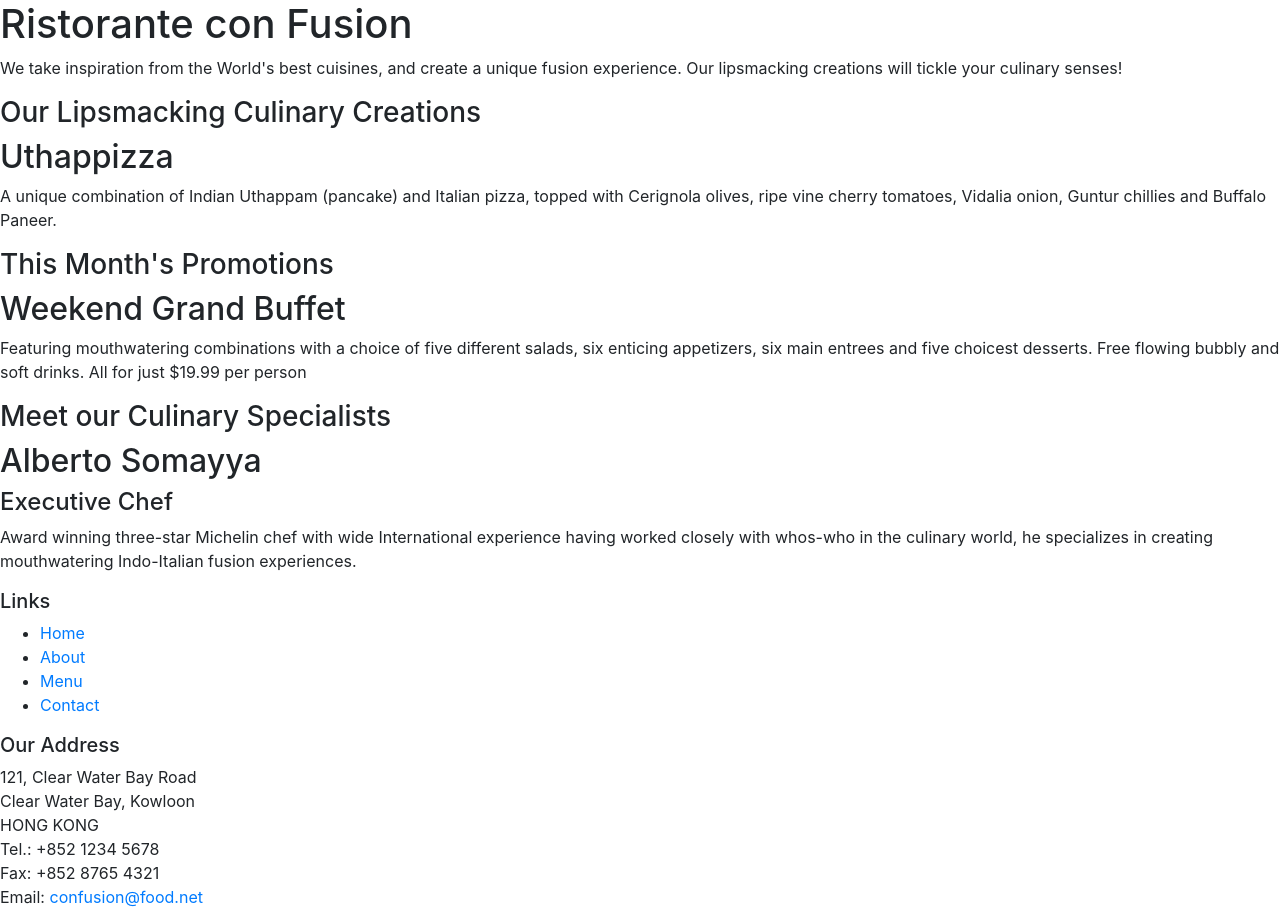
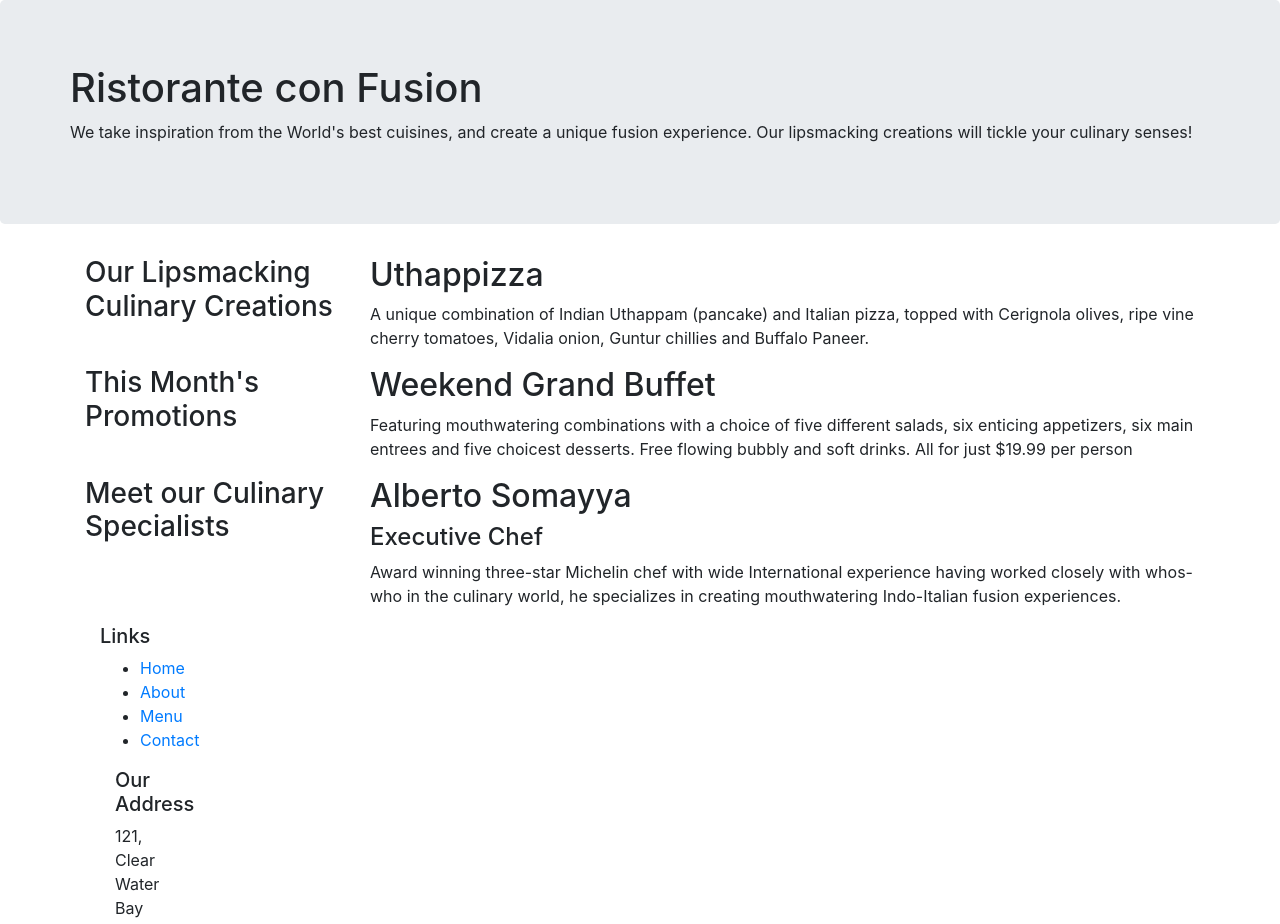
Before and after one commit to Srishtihere/conFusion-bootstrap, a website: page index.html in a window 1280 px wide. Shown: the top 924 px of the page. Drawn offline with nearby package versions, Linux system fonts and the light colour scheme.

Commit message:
bootstrap grid

```diff
--- a/index.html
+++ b/index.html
@@ -9,46 +9,46 @@
     <title>Restorante Con Fusion</title>
 </head>
 <body>
-    <header>
-        <div>
-            <div>
-                <div>
+    <header class="jumbotron">
+        <div class="container">
+            <div class="row">
+                <div col-12 col-sm-6>
                     <h1>Ristorante con Fusion</h1>
                     <p>We take inspiration from the World's best cuisines, and create a unique fusion experience. Our lipsmacking creations will tickle your culinary senses!</p>
                 </div>
-                <div>
+                <div col-12 col-sm>
                 </div>
             </div>
         </div>
     </header>
 
-    <div>
-        <div>
-            <div>
+    <div class="container">
+        <div class="row">
+            <div class="col-12 col-sm-4 col-md-3">
                 <h3>Our Lipsmacking Culinary Creations</h3>
             </div>
-            <div>
+            <div class="col col-sm col-md">
                 <h2>Uthappizza</h2>
                 <p>A unique combination of Indian Uthappam (pancake) and Italian pizza, topped with Cerignola olives, ripe vine cherry tomatoes, Vidalia onion, Guntur chillies and Buffalo Paneer.</p>
             </div>
         </div>
 
 
-        <div>
-            <div>
+        <div class="row">
+            <div class="col-12 col-sm-4 col-md-3">
                 <h3>This Month's Promotions</h3>
             </div>
-            <div>
+            <div class="col col-sm col-md">
                 <h2>Weekend Grand Buffet</h2>
                 <p>Featuring mouthwatering combinations with a choice of five different salads, six enticing appetizers, six main entrees and five choicest desserts. Free flowing bubbly and soft drinks. All for just $19.99 per person </p>
             </div>
         </div>
 
-        <div>
-            <div>
+        <div class="row">
+            <div class="col-12 col-sm-4 col-md-3">
                 <h3>Meet our Culinary Specialists</h3>
             </div>
-            <div>
+            <div class="col col-sm col-md">
                 <h2>Alberto Somayya</h2>
                 <h4>Executive Chef</h4>
                 <p>Award winning three-star Michelin chef with wide International experience having worked closely with whos-who in the culinary world, he specializes in creating mouthwatering Indo-Italian fusion experiences. </p>
@@ -57,8 +57,8 @@
     </div>
 
     <footer>
-        <div>
-            <div>
+        <div class="container">
+            <div class="col-4 col-sm-2">
                 <div>
                     <h5>Links</h5>
                     <ul>
@@ -68,7 +68,7 @@
                         <li><a href="#">Contact</a></li>
                     </ul>
                 </div>
-                <div>
+                <div class="col-7 col-sm-5">
                     <h5>Our Address</h5>
                     <address>
 		              121, Clear Water Bay Road<br>
@@ -79,8 +79,8 @@
 		              Email: <a href="mailto:confusion@food.net">confusion@food.net</a>
 		           </address>
                 </div>
-                <div>
-                    <div>
+                <div class="col-12 col-sm-4">
+                    <div >
                         <a href="http://google.com/+">Google+</a>
                         <a href="http://www.facebook.com/profile.php?id=">Facebook</a>
                         <a href="http://www.linkedin.com/in/">LinkedIn</a>
@@ -90,15 +90,15 @@
                     </div>
                 </div>
            </div>
-           <div>
+           <div class="col-auto">
                 <div>
                     <p>© Copyright 2018 Ristorante Con Fusion</p>
                 </div>
            </div>
         </div>
     </footer>
-<script src="node_modules/jquery/dist/jquery.slim.min.js"></script>
-<script src="node_modules/popper.js/dist/umd/popper.min.js" ></script>
-<script src="node_modules/bootstrap/dist/js/bootstrap.min.js"></script>
+    <script src="node_modules/jquery/dist/jquery.slim.min.js"></script>
+    <script src="node_modules/popper.js/dist/umd/popper.min.js" ></script>
+    <script src="node_modules/bootstrap/dist/js/bootstrap.min.js"></script>
 </body>
 </html>
```
